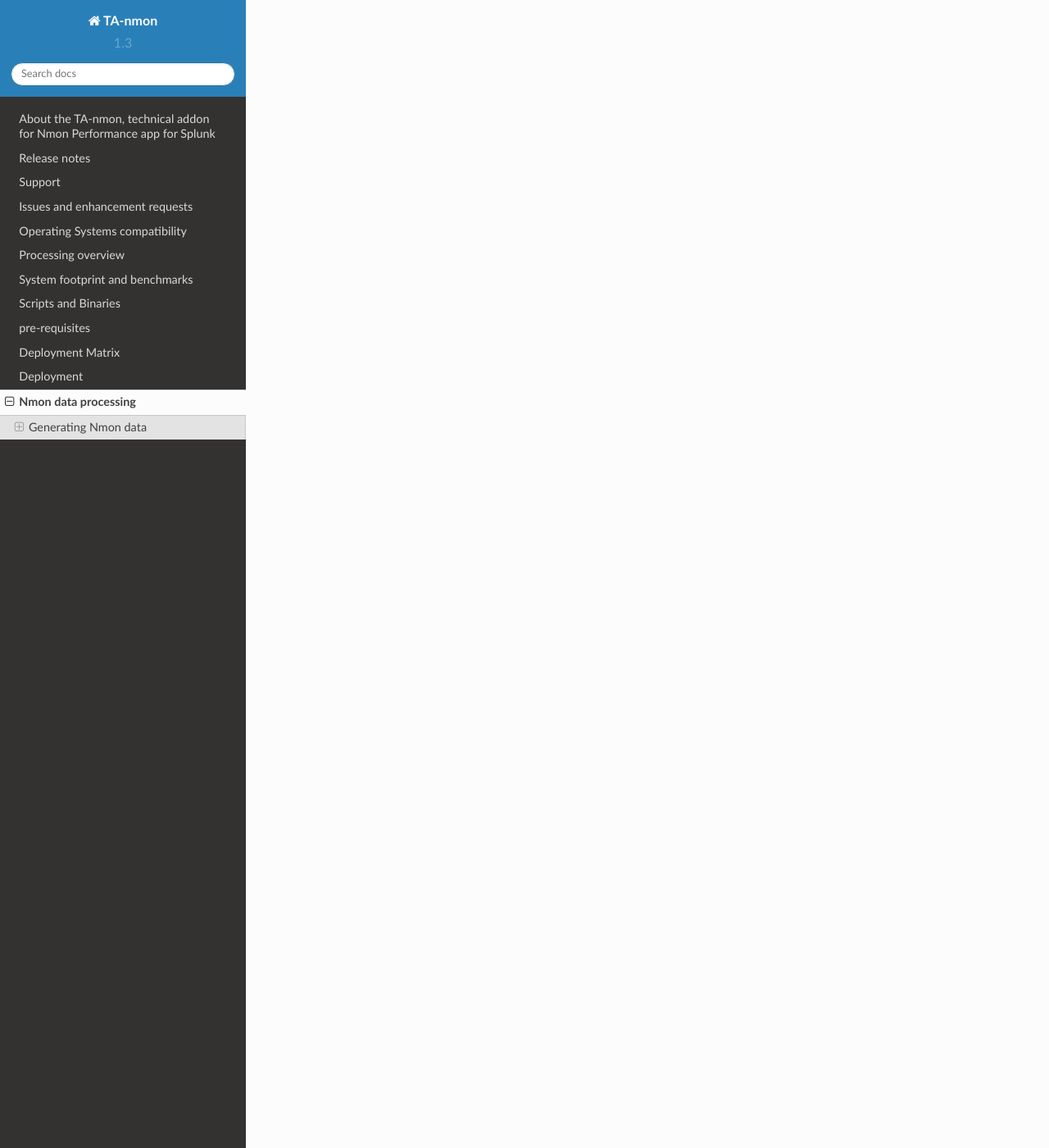
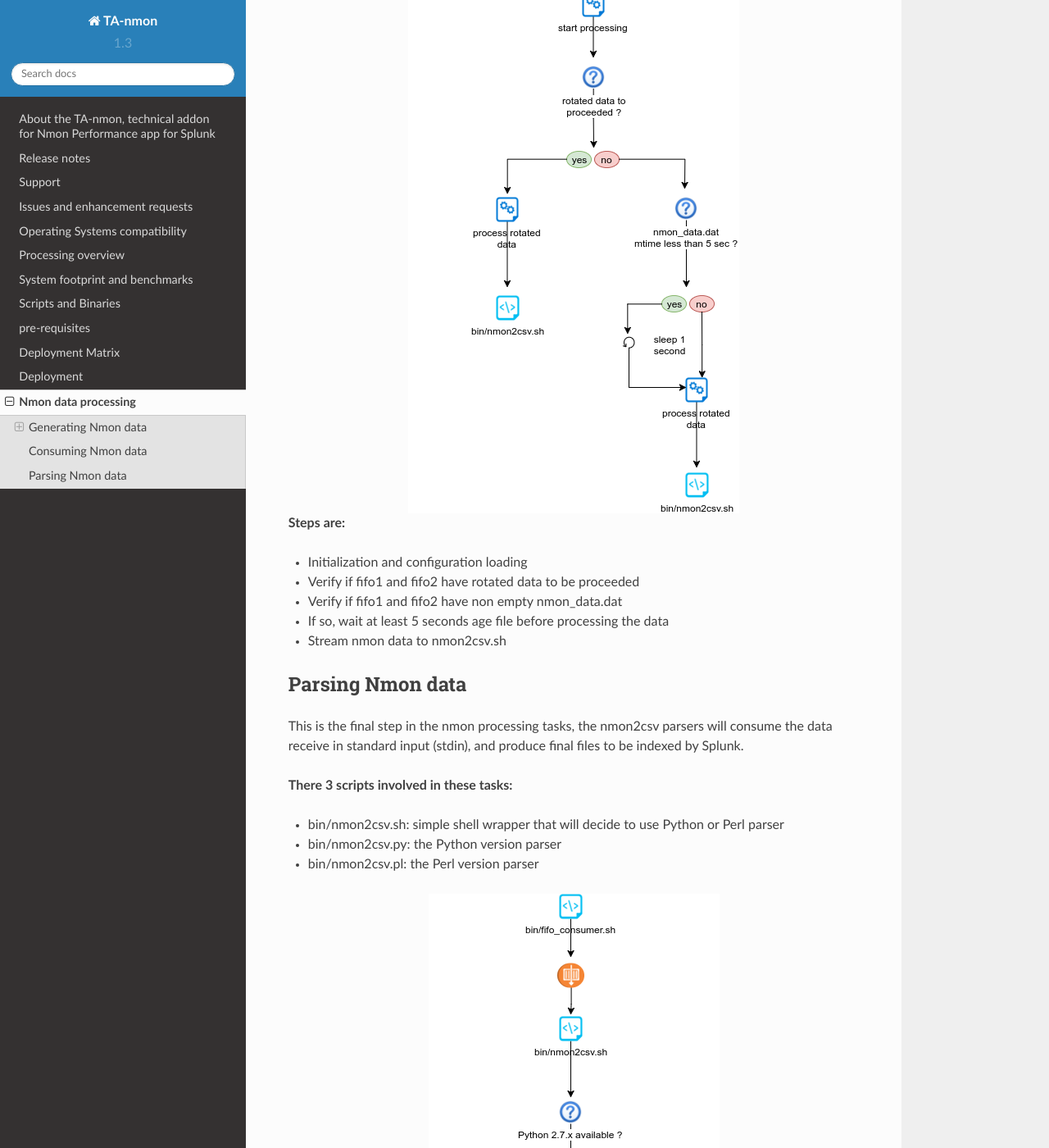
Before and after one commit to guilhemmarchand/TA-nmon, a Sphinx documentation site: the page built from docs/data_processing.rst, in a window 1280 px wide and 1400 px high, scrolled down 5427 px. Shown: the whole window at 82% size. Built offline with Sphinx 7.4.7 and the Read the Docs theme 2.0.0, drawn with Linux system fonts in a browser that asks for light colours; some of the changed text lies outside the part shown.

Commit message:
documentation update

```diff
--- a/docs/data_processing.rst
+++ b/docs/data_processing.rst
@@ -95,3 +95,48 @@
 * start nmon binary
 * Identify interpreter to be used
 * start the fifo_reader
+
+===================
+Consuming Nmon data
+===================
+
+Consuming the nmon data generated by the nmon_helper.sh and associated scripts (fifo_reader) is in first step operated by the "bin/fifo_consumer.sh" script.
+
+This is a very simple shell script that will recompose the nmon data in the correct order, and stream its content to nmon parsers. (nmon2csv)
+
+This script does as well the files rotation, such that next cycle starts such that the nmon_data.dat file is empty after consumption, which guarantees a low level of CPU and resources usage over each iteration.
+
+.. image:: img/fifo_consumer.png
+   :alt: fifo_consumer.png
+   :align: center
+
+**Steps are:**
+
+* Initialization and configuration loading
+* Verify if fifo1 and fifo2 have rotated data to be proceeded
+* Verify if fifo1 and fifo2 have non empty nmon_data.dat
+* If so, wait at least 5 seconds age file before processing the data
+* Stream nmon data to nmon2csv.sh
+
+=================
+Parsing Nmon data
+=================
+
+This is the final step in the nmon processing tasks, the nmon2csv parsers will consume the data receive in standard input (stdin), and produce final files to be indexed by Splunk.
+
+**There 3 scripts involved in these tasks:**
+
+* bin/nmon2csv.sh: simple shell wrapper that will decide to use Python or Perl parser
+* bin/nmon2csv.py: the Python version parser
+* bin/nmon2csv.pl: the Perl version parser
+
+.. image:: img/nmon2csv.png
+   :alt: nmon2csv.png
+   :align: center
+
+**Steps are:**
+
+* nmon2csv.sh reads data from standard input
+* nmon2csv.sh decides to use Python if version 2.7.x.available, or fall back to Perl
+* nmon2csv.py|.pl parse the data, generates configuration and performance data, as well as internal flag files
+* data is being indexed in batch mode by Splunk, index and delete
```
Also changed, not shown: docs/img/fifo_consumer.png (added), docs/img/nmon2csv.png (added).
